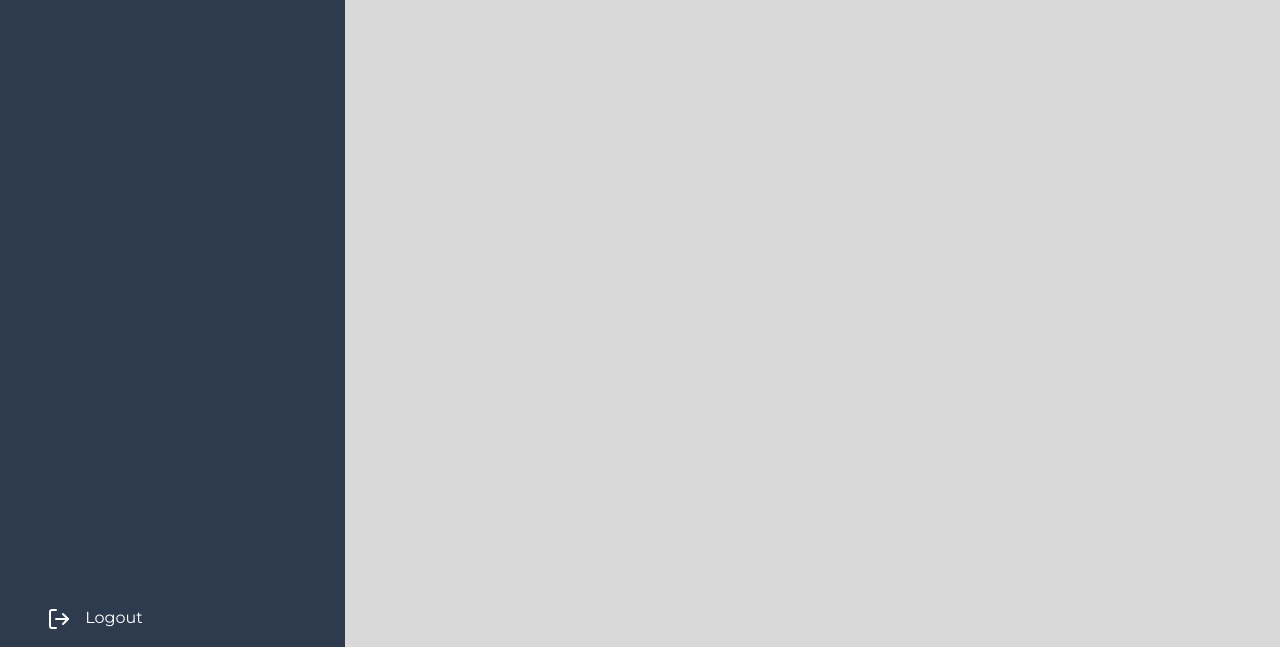
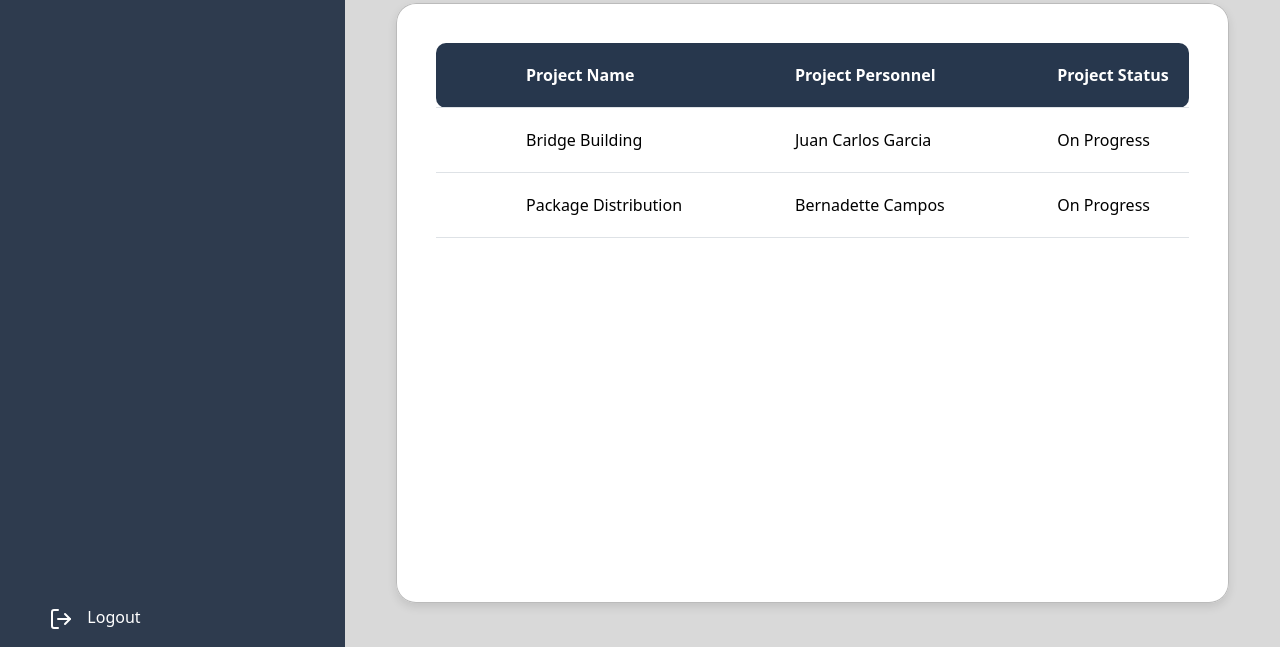
Before and after one commit to Ivan-Edan/ProEva, a PHP site: page /index-user.php in a window 1280 px wide. Shown: the part 521-1168 px from the top of the page. Run offline with PHP 8.4, Linux system fonts and the light colour scheme.

Commit message:
User Home Page, Sidebar and M&E Forms Page

```diff
--- a/src/includes/components/sidebar-user.php
+++ b/src/includes/components/sidebar-user.php
@@ -23,12 +23,16 @@
             </a>
         </li>
         <li class="nav-item">
+            <a class="nav-link text-white <?php echo ($page == 'user-MandE-forms') ? 'active' : ''; ?>" href="index-user.php?page=user-MandE-forms">
+                <img src="images/svg/check-circle.svg" alt="M&E forms Icon" class="nav-icon"> M&E Forms
+            </a>
+        </li>
+        <li class="nav-item">
             <a class="nav-link text-white <?php echo ($page == 'user-reports') ? 'active' : ''; ?>" href="index-user.php?page=user-reports">
                 <img src="images/svg/folder.svg" alt="Reports Icon" class="nav-icon"> Reports
             </a>
         </li>
     </ul>
-
     <!-- Logout Button -->
     <div class="logout-container text-center mt-auto py-3">
         <a class="text-white" href="includes/logout.php"><img src="images/svg/log-out.svg" alt="Logout Icon" class="nav-icon"> Logout</a>
--- a/src/index-admin.php
+++ b/src/index-admin.php
@@ -31,7 +31,6 @@ $pagePath = "pages/{$page}.php";
     </main>
 </div>
 <script src="https://code.jquery.com/jquery-3.6.0.min.js"></script> <!-- Updated jQuery -->
-<script src="https://cdn.jsdelivr.net/npm/@popperjs/core@2.11.7/dist/umd/popper.min.js"></script> <!-- Updated Popper.js -->
 <script src="https://cdn.jsdelivr.net/npm/bootstrap@5.3.3/dist/js/bootstrap.bundle.min.js"></script> <!-- Updated Bootstrap JS -->
 <script src="scripts/sidebar.js"></script>
 </body>
--- a/src/index-user.php
+++ b/src/index-user.php
@@ -34,7 +34,6 @@ $pagePath = "user-page/{$page}.php";
 
 </div>
 <script src="https://code.jquery.com/jquery-3.6.0.min.js"></script> <!-- Updated jQuery -->
-<script src="https://cdn.jsdelivr.net/npm/@popperjs/core@2.11.7/dist/umd/popper.min.js"></script> <!-- Updated Popper.js -->
 <script src="https://cdn.jsdelivr.net/npm/bootstrap@5.3.3/dist/js/bootstrap.bundle.min.js"></script> <!-- Updated Bootstrap JS -->
 <script src="scripts/user-sidebar.js"></script>
 </body>
--- a/src/scripts/user-sidebar.js
+++ b/src/scripts/user-sidebar.js
@@ -5,8 +5,7 @@ document.addEventListener('DOMContentLoaded', function() {
     const header = document.querySelector('header');
     const mainContent = document.querySelector('.main-content');
 
-    function toggleSidebar() {
-        sidebar.classList.toggle('hidden');
+    function updateLayout() {
         if (sidebar.classList.contains('hidden')) {
             mainContent.style.marginLeft = '0';
             mainContent.style.width = '100%'; // Make main content take full width
@@ -20,11 +19,11 @@ document.addEventListener('DOMContentLoaded', function() {
             header.style.width = 'calc(100% - 345px)'; // Adjust header width
             headerButton.style.display = 'none'; // Hide hamburger button in header
         }
+    }
 
-        // Add a slight delay to ensure the CSS changes are applied before resizing the chart
-        setTimeout(function() {
-            projectChart.resize(); // Resizes the chart after sidebar toggle
-        }, 10); // Adjust the timeout duration if needed
+    function toggleSidebar() {
+        sidebar.classList.toggle('hidden');
+        updateLayout();
     }
 
     // Add event listener for the button in the sidebar
@@ -32,4 +31,7 @@ document.addEventListener('DOMContentLoaded', function() {
 
     // Add event listener for the button in the header
     headerButton.addEventListener('click', toggleSidebar);
+
+    // Initialize layout on page load based on sidebar state
+    updateLayout();
 });
--- /dev/null
+++ b/src/styles/user-home.css
@@ -0,0 +1,136 @@
+/* General Styling */
+
+body{
+    background-color: #D9D9D9;
+}
+
+.dashboard-container {
+    max-width: 1500px; /* Ensure content is centered and fits within max width */
+    margin: 0 auto;
+    padding: 0 15px; /* Adjust padding for small screens */
+}
+
+/* Greeting box styles */
+.greeting-box {
+    background-color: #9DB2BF;
+    border-radius: 15px;
+    padding: 20px;
+    margin-bottom: 50px!important;
+    box-shadow: 0 0 10px rgba(0, 0, 0, 0.1);
+    text-align: center;
+    width: 100%; /* Ensure the greeting box takes up full width within container */
+    box-sizing: border-box; /* Include padding in width */
+    display: flex; /* Use flexbox for alignment */
+    align-items: center; /* Center items vertically */
+    justify-content: center; /* Center content horizontally */
+}
+
+/* Greeting text styles */
+.greeting-box h2 {
+    margin: 0;
+    color: #333333;
+}
+
+.greeting-box .greeting-icon-container {
+    width: 170px; /* Adjust the width as needed */
+    height: 170px; /* Adjust the height as needed */
+    display: inline-flex;
+    align-items: left;
+    justify-content: left;
+    margin-right: 15px; /* Space between the icon and the text */
+}
+
+.greeting-icon {
+    width: 170px;           /* Adjust size of the icon */
+    height: 170px;          /* Maintain the icon's aspect ratio */
+    margin-right: 10px;    /* Space between the icon and text */
+}
+
+/* Project Stats Section */
+
+
+.stat-box {
+    background-color: #526D82;
+    border-radius: 25px;
+    padding: 20px;
+    box-shadow: inset 0 0 0 1px #BBBBBB, 0 4px 10px rgba(0, 0, 0, 0.1);
+    text-align: center;
+    flex: 1 1 auto;           /* Allow items to grow and shrink */
+    min-width: 200px;         /* Ensure minimum width for readability */
+    box-sizing: border-box;  /* Include padding and borders in width calculation */
+}
+
+.stat-content {
+    display: flex;
+    align-items: center;
+    justify-content: center; /* Center content horizontally */
+    width: 100%;
+}
+
+.stat-icon {
+    width: 100px;
+    height: 100px;
+    margin-right: 10px;
+}
+
+.stat-label {
+    font-size: 20px;
+    color: white;
+    margin: 0;
+    flex-grow: 1;
+    text-align:start;
+    font-weight: bold;
+}
+
+.stat-number {
+    font-size: 32px;
+    color: #75C9DE;
+    margin: 0;
+    font-weight: bold;
+}
+
+/* Projects Table Section */
+.projects-outer-box {
+    background-color: white;
+    border-radius: 20px;
+    padding: 20px;
+    box-shadow: inset 0 0 0 1px #BBBBBB, 0 4px 10px rgba(0, 0, 0, 0.1);
+    margin-top: 20px;
+    min-height: 600px; /* Minimum height for larger screens */
+    max-height: calc(100vh - 60px); /* Adjust height to fit within viewport, subtract header height if needed */
+    overflow-y: auto; /* Enable vertical scrolling if content exceeds height */
+    display: flex;
+    flex-direction: column; /* Stack inner box vertically */
+}
+
+.projects-inner-box {
+    flex-grow: 1; /* Allow inner box to grow and fill the space */
+    margin: 20px; /* Add margin around inner box */
+}
+
+/* Wrapper for table header */
+.table-header th{
+    background-color: #27374D;
+    color: white;
+    padding-bottom: 20px;
+    padding-top: 20px;
+    padding-left: 90px;
+    text-align:left;
+}
+
+.table td{
+    padding-left: 90px;
+    padding-bottom: 20px;
+    padding-top: 20px;
+}
+
+
+.table thead th:first-child {
+  border-top-left-radius: 10px; /* Top-left corner */
+  border-bottom-left-radius: 10px; /* Top-left corner */
+}
+
+.table thead th:last-child {
+  border-top-right-radius: 10px; /* Top-right corner */
+  border-bottom-right-radius: 10px; /* Top-right corner */
+}
--- /dev/null
+++ b/src/user-page/user-MandE-forms.php
@@ -0,0 +1,2 @@
+<h1>Activities</h1>
+<p>Details about activities go here.</p>
--- a/src/user-page/user-home.php
+++ b/src/user-page/user-home.php
@@ -1,2 +1,87 @@
-<h1>Home</h1>
-<p>Welcome to the Home Page. User</p>
+<!DOCTYPE html>
+<html lang="en">
+<head>
+    <meta charset="UTF-8">
+    <meta name="viewport" content="width=device-width, initial-scale=1.0">
+    <title>User Home</title>
+    <!-- Link to Bootstrap 5.3 CSS -->
+    <link rel="stylesheet" href="https://cdn.jsdelivr.net/npm/bootstrap@5.3.3/dist/css/bootstrap.min.css">
+    <!-- Link to custom CSS -->
+    <link rel="stylesheet" href="styles/user-home.css">
+</head>
+<body>
+    <div class="container-fluid dashboard-container">
+        <!-- Greeting Section -->
+        <div class="greeting-box mb-4">
+            <div class="greeting-icon-container">
+                <img src="images/welcome-icon.svg" alt="Welcome Icon" class="greeting-icon">
+            </div>
+            <h2>Greetings, Ivan Angelo. This is your dashboard.</h2>
+        </div>
+
+        <!-- Project Stats Section -->
+        <div class="row project-stats-container mb-4">
+            <div class="col">
+                <div class="stat-box d-flex align-items-center">
+                    <div class="stat-content d-flex align-items-center justify-content-between w-100">
+                        <img src="images/done-icon.svg" alt="Tasks Done Icon" class="stat-icon">
+                        <p class="stat-label">Number of Task Done:</p>
+                        <p class="stat-number">9</p>
+                    </div>
+                </div>
+            </div>
+            <div class="col">
+                <div class="stat-box d-flex align-items-center">
+                    <div class="stat-content d-flex align-items-center justify-content-between w-100">
+                        <img src="images/done-icon.svg" alt="Tasks Incoming Icon" class="stat-icon">
+                        <p class="stat-label">Number of Task that is Incoming:</p>
+                        <p class="stat-number">2</p>
+                    </div>
+                </div>
+            </div>
+            <div class="col">
+                <div class="stat-box d-flex align-items-center">
+                    <div class="stat-content d-flex align-items-center justify-content-between w-100">
+                        <img src="images/done-icon.svg" alt="Tasks In Progress Icon" class="stat-icon">
+                        <p class="stat-label">Number of Task On Progress:</p>
+                        <p class="stat-number">1</p>
+                    </div>
+                </div>
+            </div>
+        </div>
+
+        <!-- Projects Table Section -->
+        <div class="projects-outer-box mb-4">
+            <div class="projects-inner-box">
+                <table class="table table-hover">
+                    <thead class="table-header">
+                        <tr>
+                            <th>Project Name</th>
+                            <th>Project Personnel</th>
+                            <th>Project Status</th>
+                        </tr>
+                    </thead>
+                    <tbody>
+                        <tr>
+                            <td>Bridge Building</td>
+                            <td>Juan Carlos Garcia</td>
+                            <td>On Progress</td>
+                        </tr>
+                        <tr>
+                            <td>Package Distribution</td>
+                            <td>Bernadette Campos</td>
+                            <td>On Progress</td>
+                        </tr>
+                    </tbody>
+                </table>
+            </div>
+        </div>
+    </div>
+
+    <!-- Bootstrap JS and dependencies -->
+    <script src="https://cdn.jsdelivr.net/npm/bootstrap@5.3.3/dist/js/bootstrap.bundle.min.js"></script>
+
+    <!-- Custom JS -->
+    <script src="scripts/user-home.js"></script>
+</body>
+</html>
```
